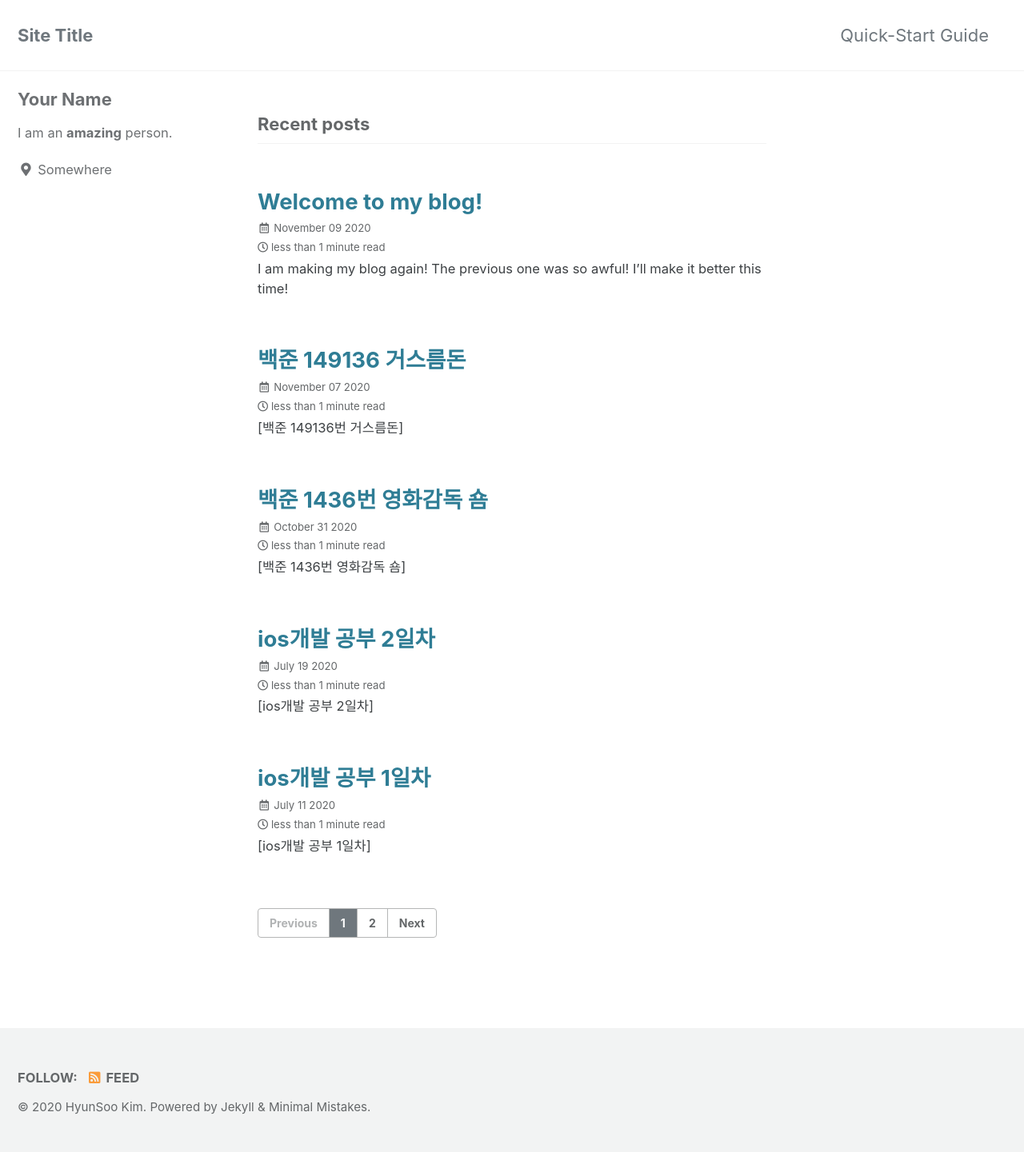
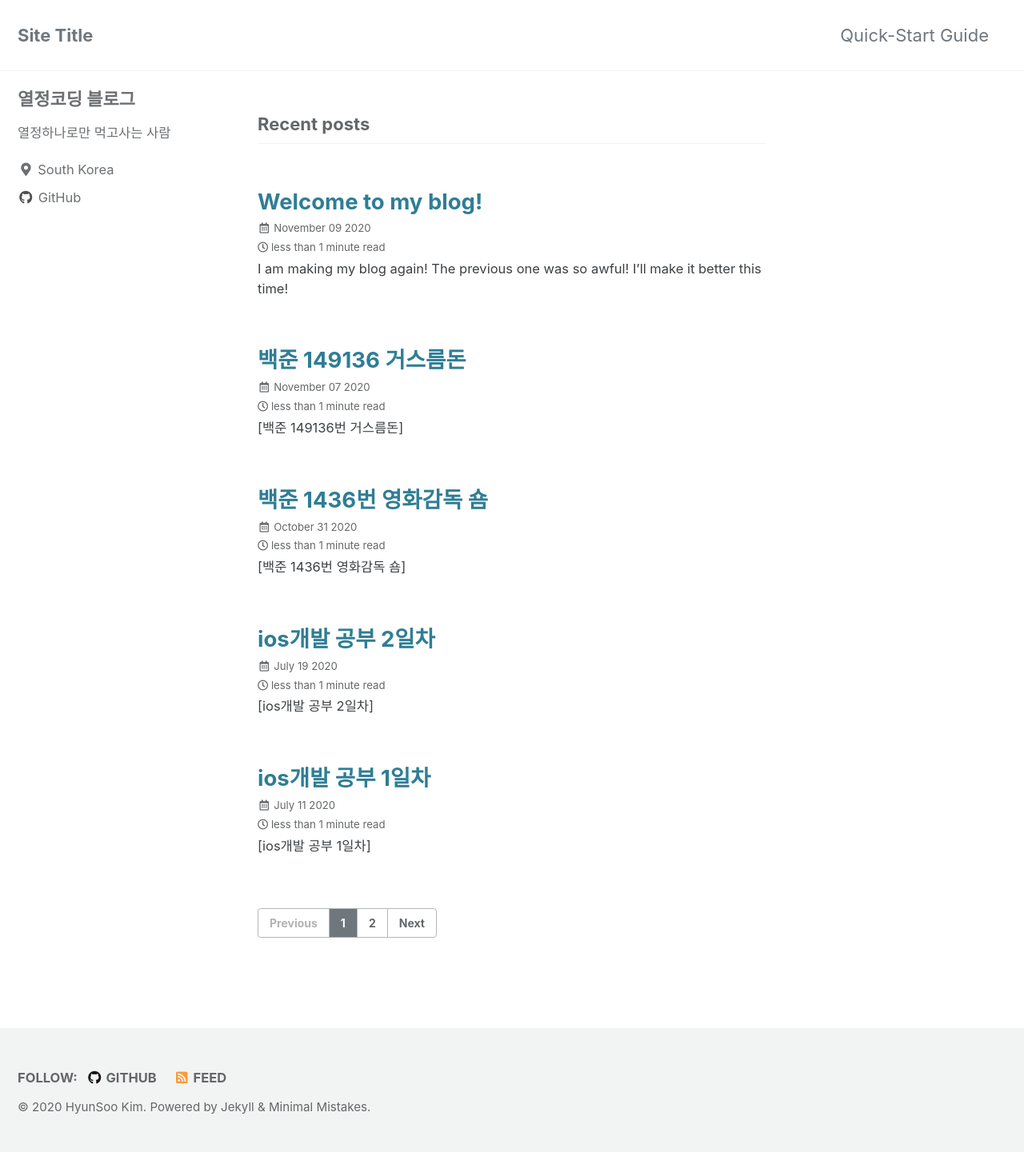
Before and after one commit to Nicholas-Kim/Nicholas-Kim.github.io, a Jekyll site: the page built from index.html, in a window 1280 px wide. Shown: the whole page at 80% size. Built offline with Jekyll 4.4.1, drawn with Linux system fonts in a browser that asks for light colours; cached includes are drawn as plain includes; the list of posts is cut into pages by our own code; part of the change alters nothing that is shown.

Commit message:
Update _config.yml

```diff
--- a/_config.yml
+++ b/_config.yml
@@ -93,10 +93,10 @@ analytics:
 
 # Site Author
 author:
-  name             : "Your Name"
+  name             : "열정코딩 블로그"
   avatar           : # path of avatar image, e.g. "/assets/images/bio-photo.jpg"
-  bio              : "I am an **amazing** person."
-  location         : "Somewhere"
+  bio              : "열정하나로만 먹고사는 사람"
+  location         : "South Korea"
   email            :
   links:
     - label: "Email"
@@ -104,7 +104,7 @@ author:
       # url: "mailto:your.name@email.com"
     - label: "Website"
       icon: "fas fa-fw fa-link"
-      # url: "https://your-website.com"
+      # url: "https://github.com/Nicholas-Kim"
     - label: "Twitter"
       icon: "fab fa-fw fa-twitter-square"
       # url: "https://twitter.com/"
@@ -113,7 +113,7 @@ author:
       # url: "https://facebook.com/"
     - label: "GitHub"
       icon: "fab fa-fw fa-github"
-      # url: "https://github.com/"
+      url: "https://github.com/Nicholas-Kim"
     - label: "Instagram"
       icon: "fab fa-fw fa-instagram"
       # url: "https://instagram.com/"
@@ -129,7 +129,7 @@ footer:
       # url:
     - label: "GitHub"
       icon: "fab fa-fw fa-github"
-      # url:
+      url: https://github.com/Nicholas-Kim/
     - label: "GitLab"
       icon: "fab fa-fw fa-gitlab"
       # url:
@@ -276,6 +276,18 @@ defaults:
       layout: single
       author_profile: true
       read_time: true
-      comments: # true
+      comments: true
       share: true
       related: true
+
+   # _pages
+  - scope:
+      path: ""
+      type: pages
+    values:
+      layout: single
+      author_profile: true
+      read_time: true
+      comments: true
+      share: true
+      related: false
```
